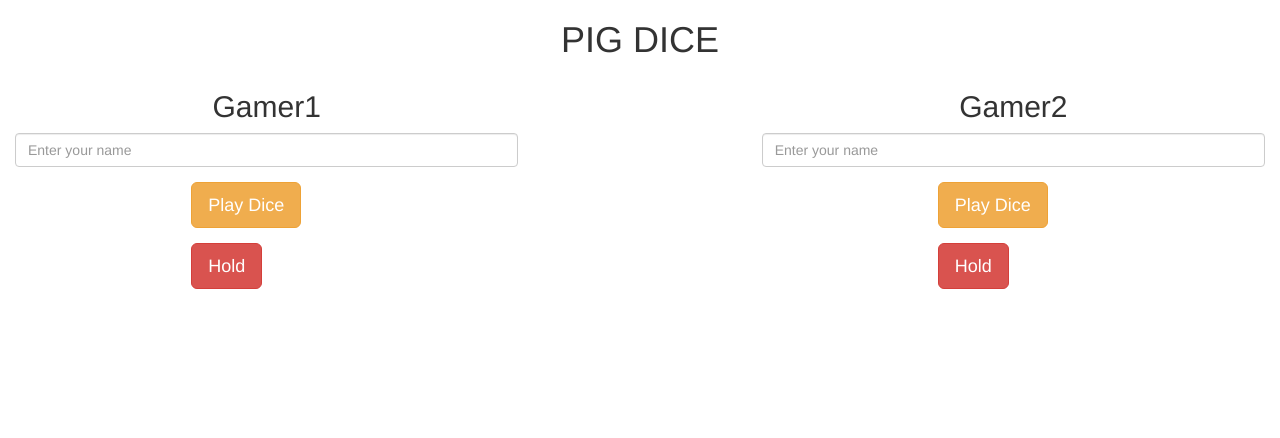
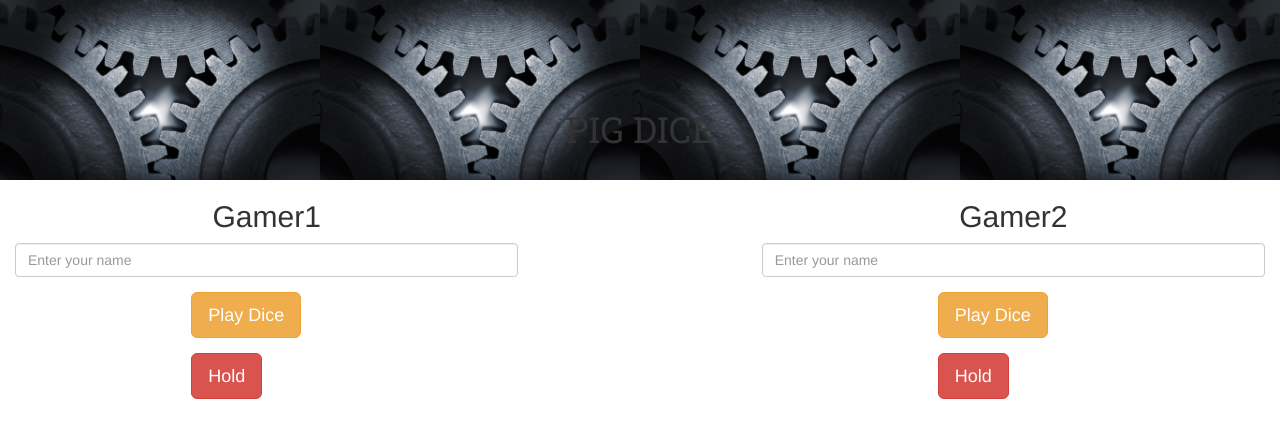
Before and after one commit to Ondoro/pig-dice, a plain HTML site: page index.html in a window 1280 px wide. Drawn offline with Linux system fonts and the light colour scheme.

Commit message:
more changes

```diff
--- a/css/styles.css
+++ b/css/styles.css
@@ -1,3 +1,4 @@
+  @import url('https://fonts.googleapis.com/css?family=Roboto+Slab');
 body{
     margin: auto;
     padding: 0;
@@ -5,6 +6,7 @@ body{
 .header1{
 
     text-align: center;
+    font-family: 'Roboto Slab';
 }
 h2{
     text-align: center;
@@ -18,3 +20,9 @@ h2{
 .marg{
     margin-left: 35%;
 }
+.mainimg {
+  background-image: url(../img1.jpg);
+  background-size: contain;
+  padding: 90px;
+  height: 100px;
+}
--- a/index.html
+++ b/index.html
@@ -5,12 +5,12 @@
     <title>Pig dice</title>
     <link rel="stylesheet" href="bootstrap/css/bootstrap.min.css">
     <link rel="stylesheet" href="css/styles.css">
-    <!-- <link href="https://fonts.googleapis.com/css?family=Indie+Flower" rel="stylesheet"> -->
+
 </head>
 <body>
     <div class="container-fluid">
         <div class="row">
-            <div class="col-md-12">
+            <div class="col-md-12 mainimg">
                 <h1 class="header1"> PIG DICE</h1>
             </div>
             <br/>
@@ -41,7 +41,7 @@
                 </div>
             </div>
             <div class="col-md-5">
-                <form id="player2">
+                <form id="gamer2">
                     <h2 class="p22">Gamer2</h2>
                     <div class="form-group">
                         <input id="name2" class="form-control" placeholder="Enter your name">
```
Also changed, not shown: gamer1.jpg (added), img/1331723.jpg (renamed from img0/1331723.jpg), img/51qBkt3QDnL._SX425_.jpg (added), img/Screenshot from 2017-05-11 11-45-00.png (renamed from img0/Screenshot from 2017-05-11 11-45-00.png), img1.jpg (renamed from img0/mechanical-engineering-1.jpg).
